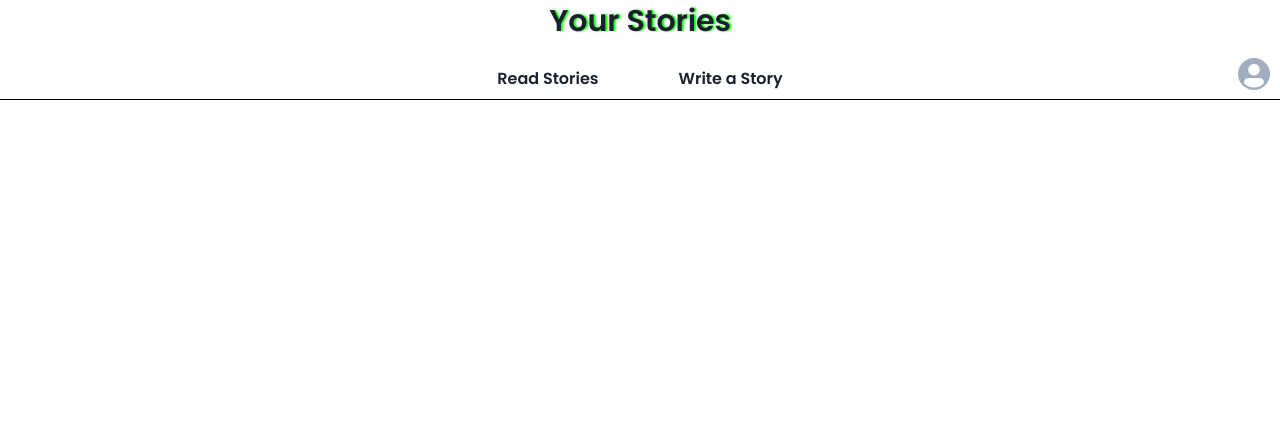
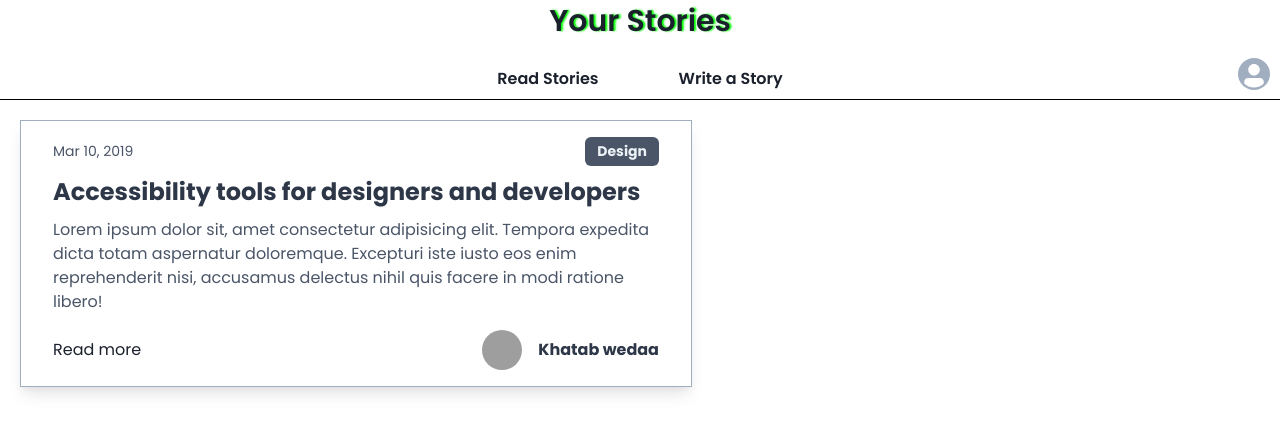
Before and after one commit to HariVP03/your-stories, a Next.js app: page / in a window 1280 px wide. Shown: the top 432 px of the page. Built offline with nearby package versions, Linux system fonts and the light colour scheme; grey boxes are pictures that could not be loaded.

Commit message:
added story card without thumbnail

```diff
--- a/pages/index.tsx
+++ b/pages/index.tsx
@@ -1,7 +1,7 @@
 import React from "react";
-import { chakra } from "@chakra-ui/react";
+import { chakra, Flex } from "@chakra-ui/react";
 
-import { Navbar } from "@components";
+import { TextStory, Navbar } from "@components";
 import Head from "next/head";
 
 const Home: React.FC = () => {
@@ -14,6 +14,9 @@ const Home: React.FC = () => {
             </Head>
             <chakra.main>
                 <Navbar />
+                <Flex p={5} w="full">
+                    <TextStory />
+                </Flex>
             </chakra.main>
         </>
     );
--- /dev/null
+++ b/src/components/cards/TextStoryCard.tsx
@@ -0,0 +1,102 @@
+import React from "react";
+import {
+    chakra,
+    Box,
+    Image,
+    Flex,
+    useColorModeValue,
+    Link,
+} from "@chakra-ui/react";
+
+const TextStory: React.FC = () => {
+    return (
+        <Box
+            px={8}
+            py={4}
+            rounded="none"
+            shadow="lg"
+            cursor="pointer"
+            _hover={{ transform: "translateY(-5px)" }}
+            transition="transform 100ms linear"
+            border="1px solid"
+            borderColor="gray.400"
+            bg={useColorModeValue("white", "gray.800")}
+            maxW="2xl"
+        >
+            <Flex justifyContent="space-between" alignItems="center">
+                <chakra.span
+                    fontSize="sm"
+                    color={useColorModeValue("gray.600", "gray.400")}
+                >
+                    Mar 10, 2019
+                </chakra.span>
+                <Link
+                    px={3}
+                    py={1}
+                    bg="gray.600"
+                    color="gray.100"
+                    fontSize="sm"
+                    fontWeight="700"
+                    rounded="md"
+                    _hover={{ bg: "gray.500" }}
+                >
+                    Design
+                </Link>
+            </Flex>
+
+            <Box mt={2}>
+                <Link
+                    fontSize="2xl"
+                    color={useColorModeValue("gray.700", "white")}
+                    fontWeight="700"
+                    _hover={{
+                        color: useColorModeValue("gray.600", "gray.200"),
+                        textDecor: "underline",
+                    }}
+                >
+                    Accessibility tools for designers and developers
+                </Link>
+                <chakra.p
+                    mt={2}
+                    color={useColorModeValue("gray.600", "gray.300")}
+                >
+                    Lorem ipsum dolor sit, amet consectetur adipisicing elit.
+                    Tempora expedita dicta totam aspernatur doloremque.
+                    Excepturi iste iusto eos enim reprehenderit nisi, accusamus
+                    delectus nihil quis facere in modi ratione libero!
+                </chakra.p>
+            </Box>
+
+            <Flex justifyContent="space-between" alignItems="center" mt={4}>
+                <Link
+                    color={useColorModeValue("brand.600", "brand.400")}
+                    _hover={{ textDecor: "underline" }}
+                >
+                    Read more
+                </Link>
+
+                <Flex alignItems="center">
+                    <Image
+                        mx={4}
+                        w={10}
+                        h={10}
+                        rounded="full"
+                        fit="cover"
+                        display={{ base: "none", sm: "block" }}
+                        src="https://images.unsplash.com/photo-1502980426475-b83966705988?ixlib=rb-1.2.1&ixid=eyJhcHBfaWQiOjEyMDd9&auto=format&fit=crop&w=40&q=80"
+                        alt="avatar"
+                    />
+                    <Link
+                        color={useColorModeValue("gray.700", "gray.200")}
+                        fontWeight="700"
+                        cursor="pointer"
+                    >
+                        Khatab wedaa
+                    </Link>
+                </Flex>
+            </Flex>
+        </Box>
+    );
+};
+
+export default TextStory;
--- /dev/null
+++ b/src/components/cards/index.ts
@@ -0,0 +1 @@
+export { default as TextStory } from "./TextStoryCard";
--- a/src/components/cards/index.tsx
+++ /dev/null
@@ -1,19 +0,0 @@
-import React from "react";
-import { SimpleGrid, Box, Heading, Text } from "@chakra-ui/react";
-
-import data from "@public/meta.json";
-
-export const Cards: React.FC = () => {
-    return (
-        <SimpleGrid columns={4} spacing={10} px={20} py={10}>
-            {(data?.plugins ?? []).map((plugin) => (
-                <Box key={plugin.name}>
-                    <Heading fontSize={16} fontWeight="500" py={5}>
-                        {plugin.name}
-                    </Heading>
-                    <Text fontSize={14}>{plugin.description}</Text>
-                </Box>
-            ))}
-        </SimpleGrid>
-    );
-};
--- a/src/components/index.ts
+++ b/src/components/index.ts
@@ -2,6 +2,6 @@ export * from "./header";
 export * from "./logo";
 export * from "./main";
 export * from "./button";
-export * from "./cards";
+export { TextStory } from "./cards";
 export * from "./footer";
 export { Navbar } from "./navbar";
```
